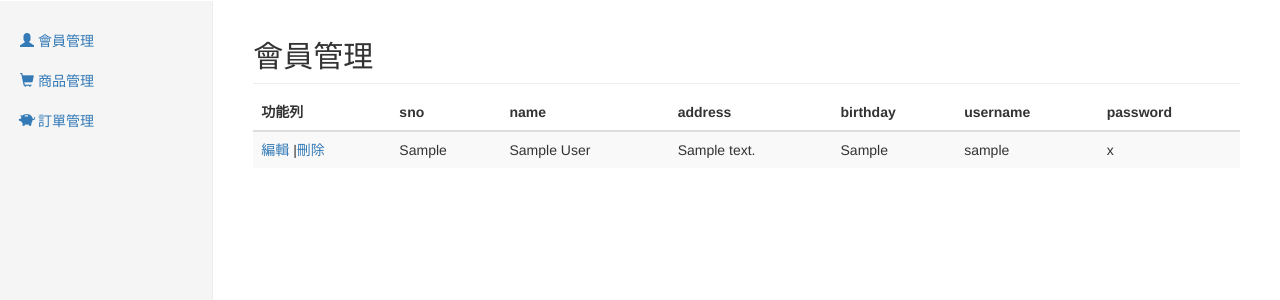
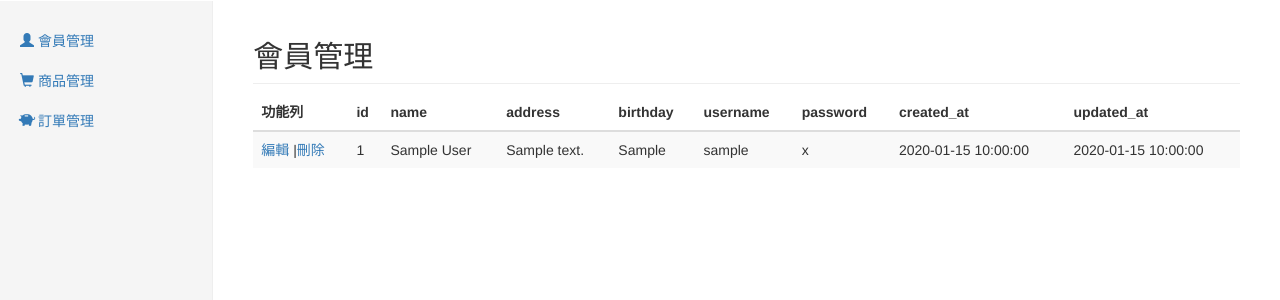
Before and after one commit to muscle-phper/Ecommerce-online-store-training, a CodeIgniter app: page /database/index.php/member/index in a window 1280 px wide. Shown: the part 50-350 px from the top of the page. Run offline with CodeIgniter, Linux system fonts and the light colour scheme; tables that the repository leaves empty or names only in its code hold one stand-in row (values such as "Sample post").

Commit message:
alter sno to id

```diff
--- a/application/controllers/member.php
+++ b/application/controllers/member.php
@@ -14,10 +14,10 @@ class member extends CI_Controller{
     public function edit(){
 
         $data = array(
-            'sno'=>$sno,
+            'id'=>$id,
             'name'=>$name,
             'address'=>$address,
-            'birthday'=>$birthdat,
+            'birthday'=>$birthday,
             'username'=>$username,
             'password'=>$password
             );
--- a/application/models/member_model.php
+++ b/application/models/member_model.php
@@ -6,7 +6,7 @@
 
 			$query = $this->db->SELECT('*')
 					 ->FROM('members')
-					 ->order_by('sno','ASC')
+					 ->order_by('id','ASC')
 					 ->get();
 			return $query->result();
 
--- a/application/views/member/index.php
+++ b/application/views/member/index.php
@@ -60,7 +60,7 @@
         <div class="col-sm-3 col-md-2 sidebar">
           <ul class="nav nav-sidebar">
             <li>
-              <a href="<?=base_url('/account/member_manage')?>">
+              <a href="<?=base_url('/member/member_manage')?>">
               <span class="glyphicon glyphicon-user" aria-hidden="true"></span> 會員管理</a>
             </li>
             <li>
@@ -79,12 +79,14 @@
               <thead>
                 <tr>
                   <th>功能列</th>
-                  <th>sno</th>
+                  <th>id</th>
                   <th>name</th>
                   <th>address</th>
                   <th>birthday</th>
                   <th>username</th>
                   <th>password</th>
+                  <th>created_at</th>
+                  <th>updated_at</th>
                 </tr>
               </thead>
               <tbody>
@@ -94,12 +96,14 @@
                     <a href="<?=base_url('/account/member_edit')?>">編輯</a>
                     |<a href="<?=base_url('/account/member_delete')?>">刪除</a>
                     </td>
-                    <td><?=$row->sno?></td>
+                    <td><?=$row->id?></td>
                     <td><?=$row->name?></td>
                     <td><?=$row->address?></td>
                     <td><?=$row->birthday?></td>
                     <td><?=$row->username?></td>
                     <td><?=$row->password?></td>
+                    <td><?=$row->created_at?></td>
+                    <td><?=$row->updated_at?></td>
                   </tr>
                 <?php endforeach; ?>
               </tbody>
```
